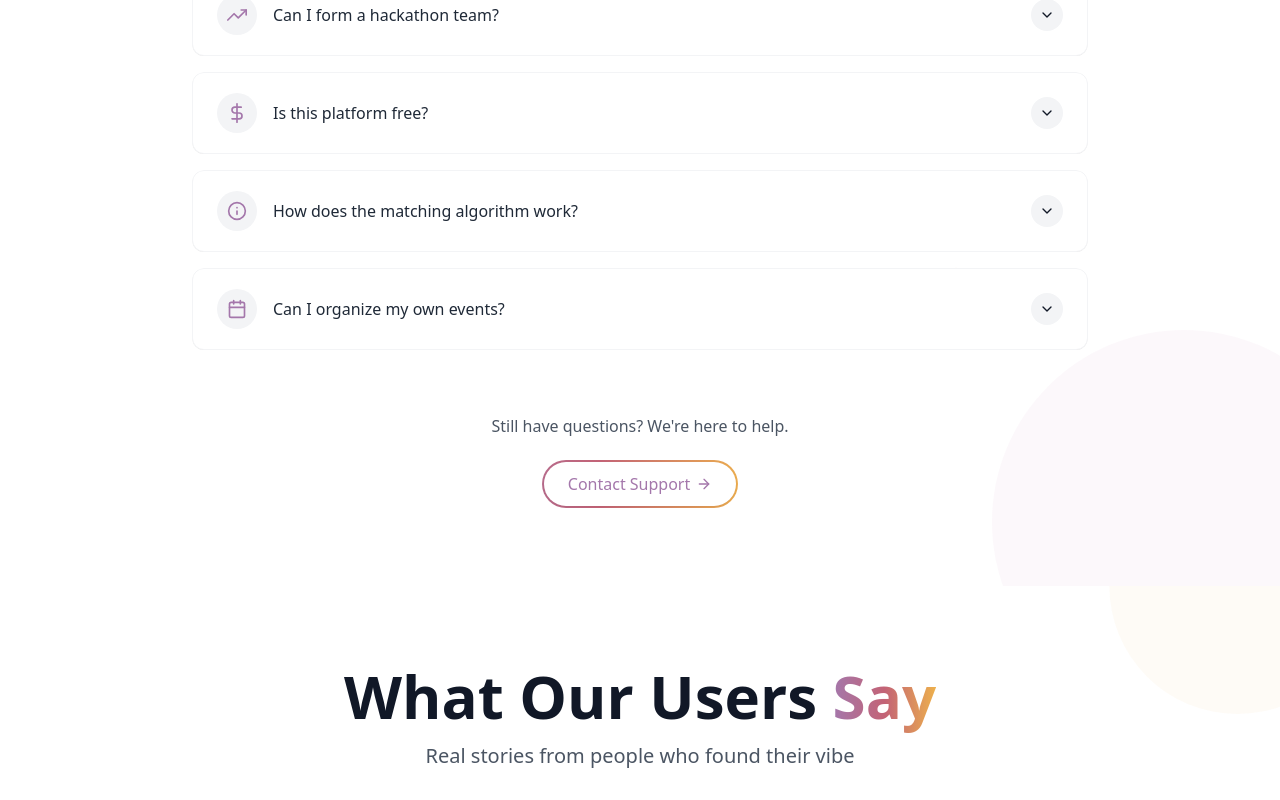
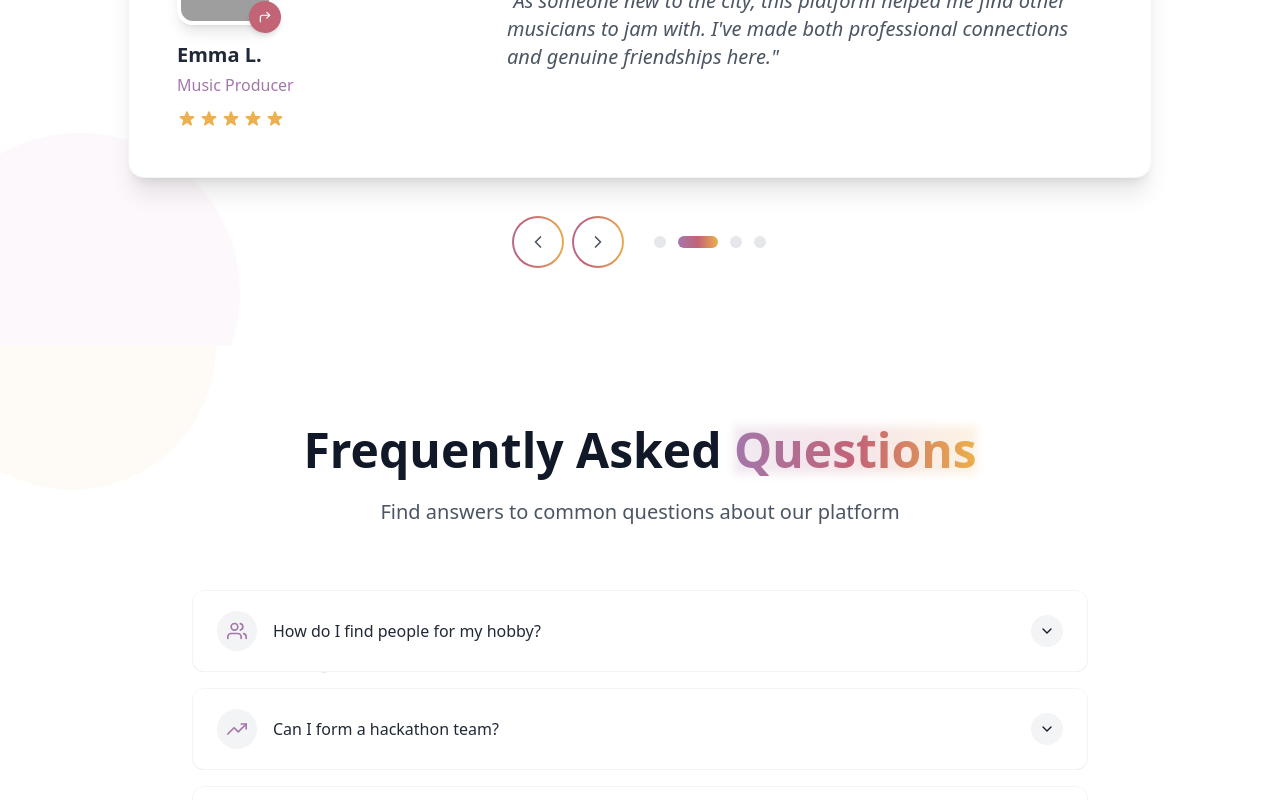
Before and after one commit to Abhinavpreet-Singh/Find_Your_Vibe, a React (Vite) app: page / in a window 1280 px wide. Shown: the part 4140-4940 px from the top of the page. Built offline with nearby package versions, Linux system fonts and the light colour scheme; grey boxes are pictures that could not be loaded.

Commit message:
Updated the positions of a few sections in home page.

```diff
--- a/src/pages/Home.jsx
+++ b/src/pages/Home.jsx
@@ -24,8 +24,8 @@
       <Stats />
       <Hobbies />
       <Activities />
+      <Testimonials />
       <FAQ />
-      <Testimonials />
       <CTA />
       <Footer />
     </div>
```
